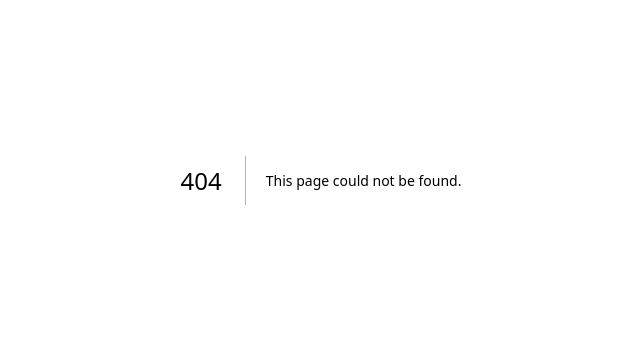
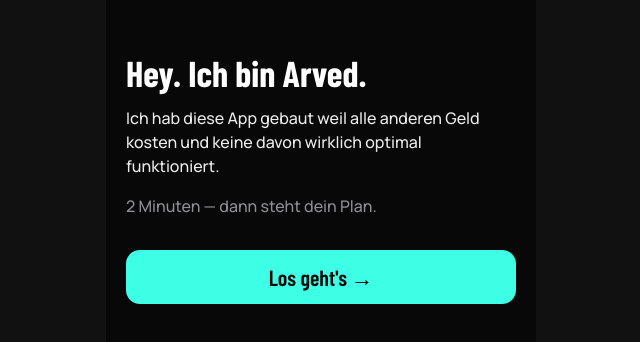
Before and after one commit to arvedianer/MyLife-Training, a Next.js app: page /onboarding/welcome in a window 1280 px wide. Before the commit this address had no page. Shown: the part 220-562 px from the top of the page, without its empty margins (319-959 px from the left). Built offline with nearby package versions, Linux system fonts and the light colour scheme; a web font is replaced by a local one.

Commit message:
feat: onboarding welcome screen — Arved intro, CTA to /onboarding/name

```diff
--- /dev/null
+++ b/app/onboarding/welcome/page.tsx
@@ -0,0 +1,92 @@
+'use client';
+
+import { useRouter } from 'next/navigation';
+import { motion } from 'framer-motion';
+import { colors, spacing, typography, radius } from '@/constants/tokens';
+
+export default function WelcomePage() {
+  const router = useRouter();
+
+  return (
+    <div
+      style={{
+        minHeight: '100dvh',
+        backgroundColor: colors.bgPrimary,
+        display: 'flex',
+        flexDirection: 'column',
+        alignItems: 'center',
+        justifyContent: 'center',
+        padding: `${spacing[6]} ${spacing[5]}`,
+        gap: spacing[8],
+      }}
+    >
+      <motion.div
+        initial={{ opacity: 0, y: 16 }}
+        animate={{ opacity: 1, y: 0 }}
+        transition={{ duration: 0.4, ease: 'easeOut' }}
+        style={{
+          display: 'flex',
+          flexDirection: 'column',
+          gap: spacing[4],
+          maxWidth: 400,
+          width: '100%',
+        }}
+      >
+        <h1 style={{ ...typography.h1, color: colors.textPrimary, margin: 0 }}>
+          Hey. Ich bin Arved.
+        </h1>
+        <p
+          style={{
+            ...typography.bodyLg,
+            color: colors.textSecondary,
+            margin: 0,
+          }}
+        >
+          Ich hab diese App gebaut weil alle anderen Geld kosten und keine davon
+          wirklich optimal funktioniert.
+        </p>
+        <p
+          style={{
+            ...typography.bodyLg,
+            color: colors.textMuted,
+            margin: 0,
+          }}
+        >
+          2 Minuten — dann steht dein Plan.
+        </p>
+      </motion.div>
+
+      <motion.div
+        initial={{ opacity: 0 }}
+        animate={{ opacity: 1 }}
+        transition={{ delay: 0.3, duration: 0.3 }}
+        style={{ width: '100%', maxWidth: 400 }}
+      >
+        <button
+          onClick={() => router.push('/onboarding/name')}
+          style={{
+            width: '100%',
+            backgroundColor: colors.accent,
+            color: colors.bgPrimary,
+            border: 'none',
+            borderRadius: radius.lg,
+            padding: spacing[4],
+            cursor: 'pointer',
+            ...typography.h3,
+            transition: 'background-color 200ms ease-out',
+          }}
+          onMouseEnter={(e) => {
+            (e.target as HTMLButtonElement).style.backgroundColor =
+              colors.accentDark;
+          }}
+          onMouseLeave={(e) => {
+            (e.target as HTMLButtonElement).style.backgroundColor =
+              colors.accent;
+          }}
+        >
+          Los geht's →
+        </button>
+      </motion.div>
+    </div>
+  );
+}
```
